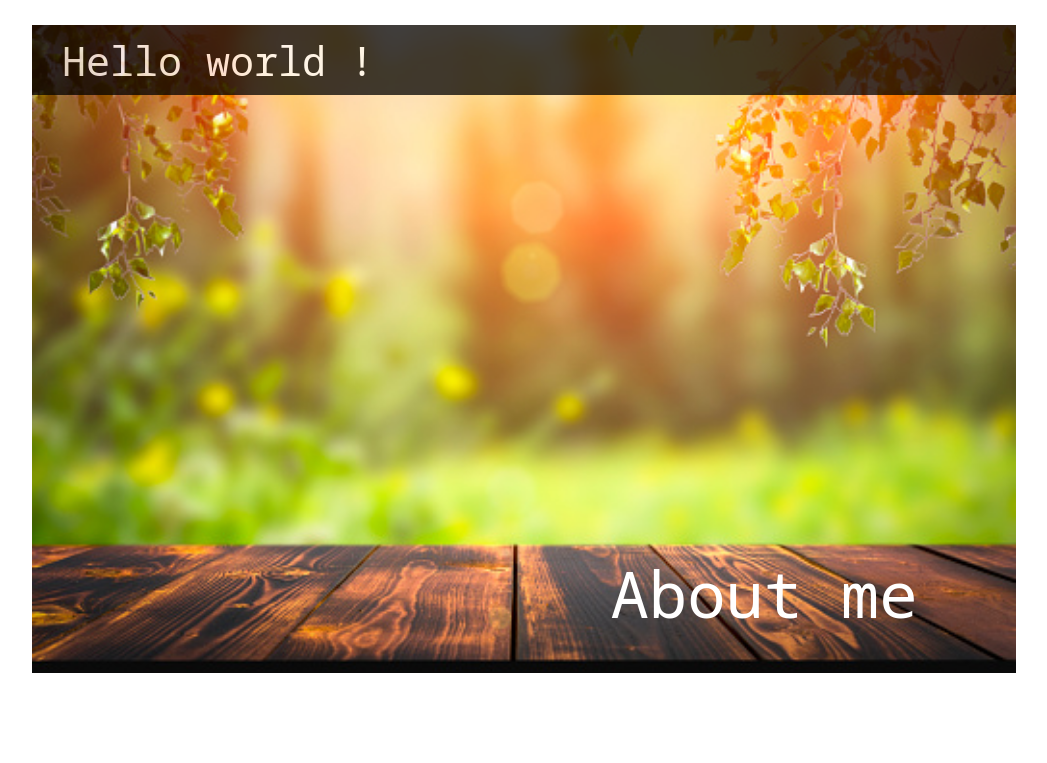
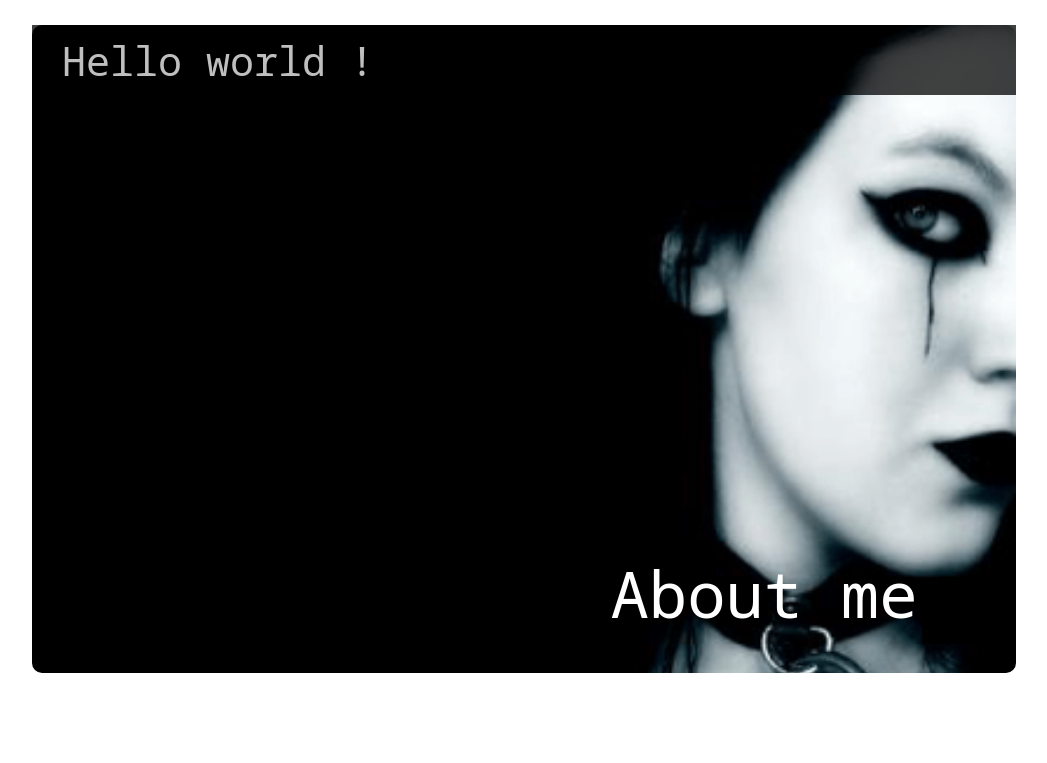
Before and after one commit to jck-bit/About-me, a React (Create React App) app: page / in a window 1280 px wide. Shown: the top 763 px of the page, without its empty margins (116-1163 px from the left). Built offline with nearby package versions, Linux system fonts and the light colour scheme.

Commit message:
updated my image

```diff
--- a/src/App.js
+++ b/src/App.js
@@ -1,6 +1,7 @@
 import './App.css';
 import images from './assets/images.jpeg'
 import save from './assets/save.jpg'
+import me from './assets/me.png'
 import Hero from './components/Hero';
 import Navbar from './components/Navbar';
 import Slider from './components/Slider';
@@ -12,7 +13,7 @@ function App() {
   return (
     <div className="App">
       <Navbar navbarLinks={navbarLinks}/>
-      <Hero imageSrc={save}/>
+      <Hero imageSrc={me}/>
       <Slider imgSrc=
       {images}
       title={'My Name is Jack kinyanjui'}
--- a/src/components/Hero.css
+++ b/src/components/Hero.css
@@ -2,11 +2,13 @@
     position: relative;
     width: 100%;
     height: 90vh;
+    border-radius: 10px;
 }
 
 .hero_img{
     width: 100%;
     height: 90%;
+    border-radius: 10px;
     object-fit: cover;
     position: absolute;
 }
```
Also changed, not shown: src/assets/me.png (added).
